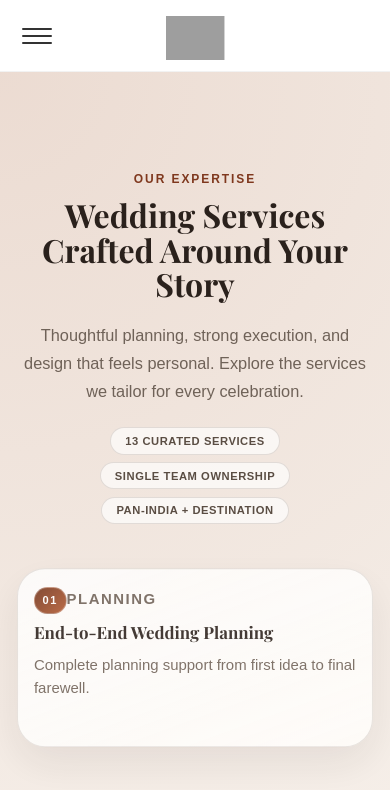
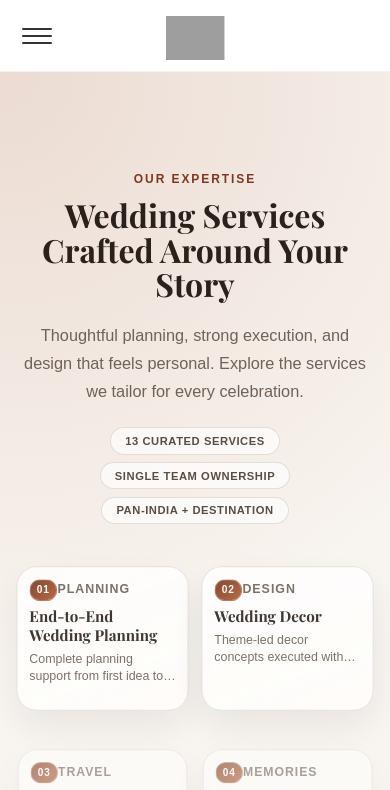
Before and after one commit to SimRuth1705/Vivahsya, a React (Vite) app in the folder Frontend/: page /services in a window 390 px wide. Shown: the top 790 px of the page. Built offline with nearby package versions, Linux system fonts and the light colour scheme; grey boxes are pictures that could not be loaded; a web font is replaced by a local one.

Commit message:
Responsive Services of nav link

```diff
--- a/Frontend/src/homepage/pages/Servicess.css
+++ b/Frontend/src/homepage/pages/Servicess.css
@@ -182,20 +182,44 @@
   }
 
   .services-journey {
-    grid-template-columns: 1fr;
-    gap: 0.95rem;
+    grid-template-columns: repeat(2, minmax(0, 1fr));
+    gap: 0.7rem;
+  }
+
+  .service-strip {
+    min-height: 145px;
+    border-radius: 20px;
   }
 
   .strip-content {
-    gap: 0.5rem;
-    padding: 1rem 1rem 1.2rem;
+    gap: 0.4rem;
+    padding: 0.75rem 0.75rem 0.85rem;
+  }
+
+  .strip-tagline {
+    gap: 0.4rem;
+    font-size: 0.66rem;
+    letter-spacing: 0.08em;
+  }
+
+  .card-tag {
+    min-width: 1.7rem;
+    padding: 0.18rem 0.4rem;
+    font-size: 0.64rem;
+  }
+
+  .strip-content h2 {
+    font-size: 0.95rem;
+    line-height: 1.22;
   }
 
   .strip-content p {
-    font-size: 0.94rem;
-    -webkit-line-clamp: unset;
-    line-clamp: unset;
-    overflow: visible;
+    margin-top: 0;
+    font-size: 0.78rem;
+    line-height: 1.38;
+    -webkit-line-clamp: 2;
+    line-clamp: 2;
+    overflow: hidden;
   }
 }
 
```
